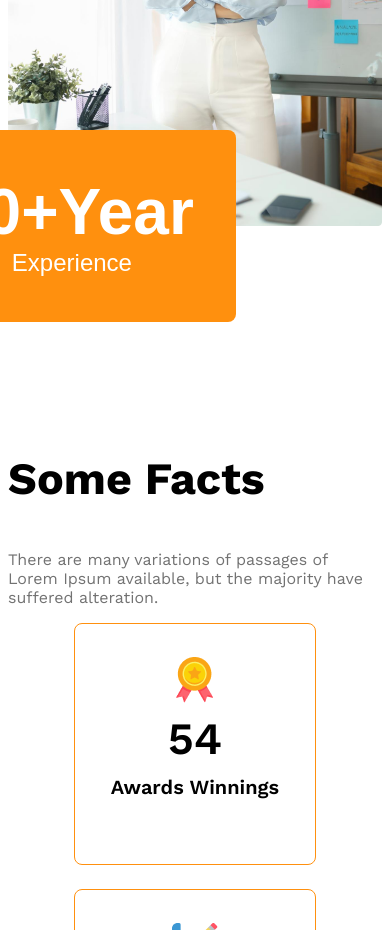
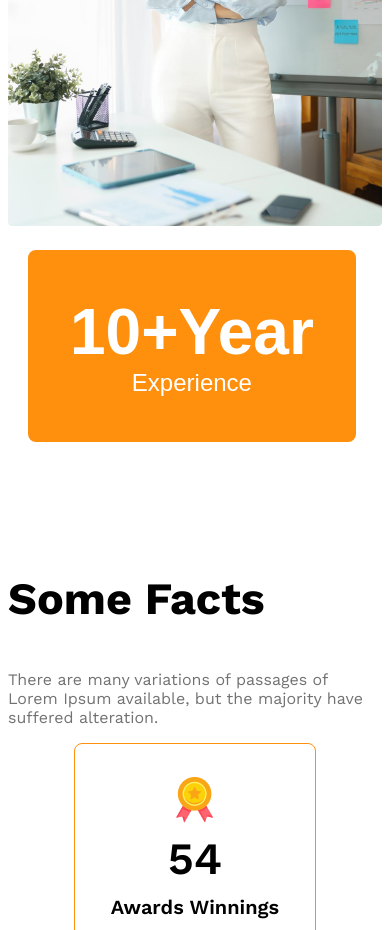
Before and after one commit to Tasnim813/g3-responsive-website, a plain HTML site: page index.html in a window 390 px wide. Shown: the part 4840-5770 px from the top of the page. Drawn offline with nearby package versions, Linux system fonts and the light colour scheme.

Commit message:
all solved

```diff
--- a/style/style.css
+++ b/style/style.css
@@ -214,6 +214,10 @@ footer{
     .our-feautures{
         margin: 20px;
     }
+       #Experience-badge{
+    margin-top: 20px;
+    margin-left: 20px;
+}
 
 .facts-container{
     display: grid;
```
